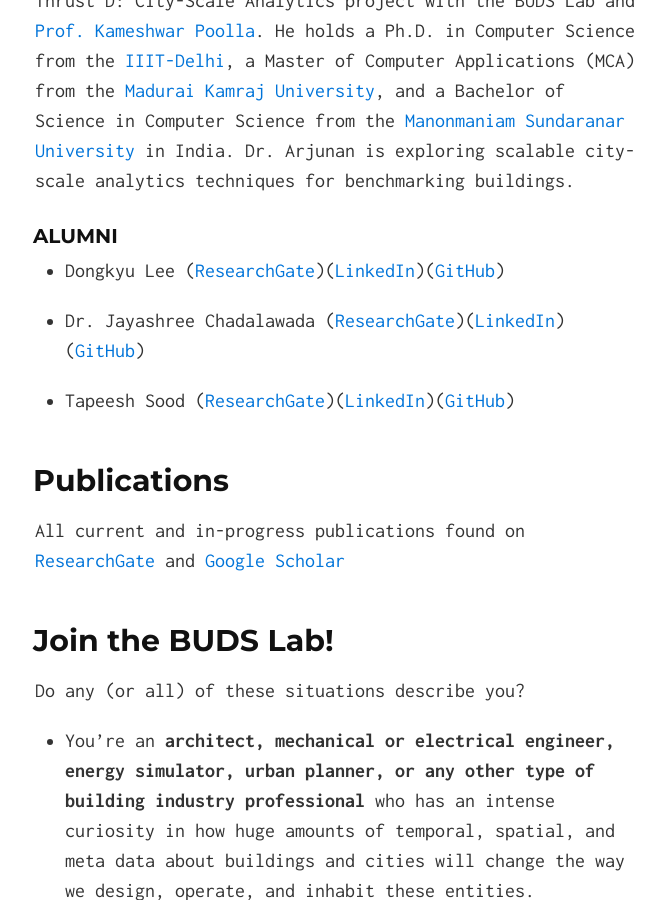
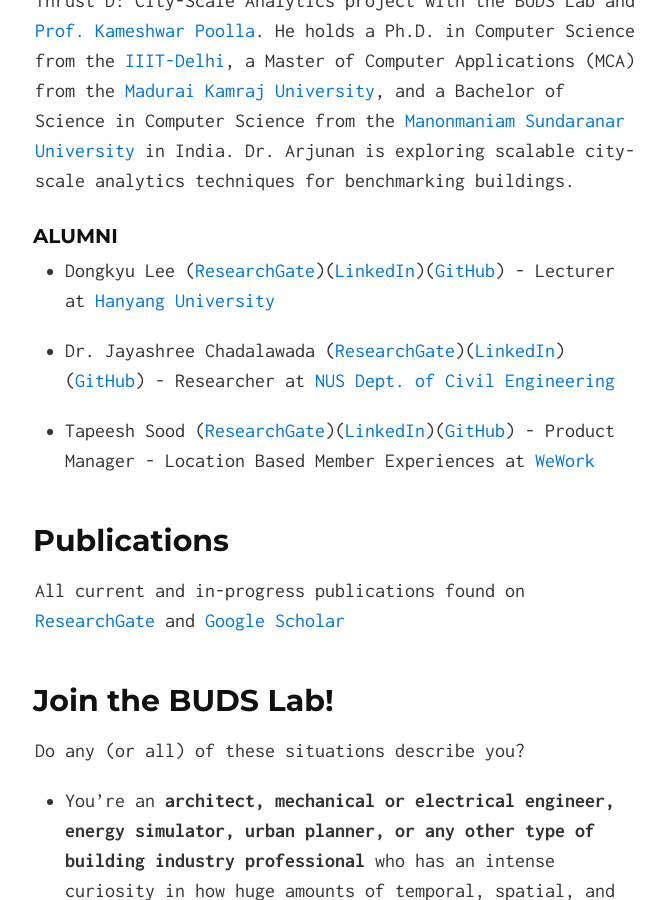
Before and after one commit to buds-lab/buds-lab.github.io, a Jekyll site: the page built from index.md, in a window 1280 px wide and 900 px high, scrolled down 4514 px. Shown: the whole window, without its empty margins (305-970 px from the left). Built offline with Jekyll 4.4.1, drawn with Linux system fonts in a browser that asks for light colours.

Commit message:
added alumni locations

```diff
--- a/index.md
+++ b/index.md
@@ -81,11 +81,11 @@ Dr. Pandarasamy Arjunan ([ResearchGate](https://www.researchgate.net/profile/Pan
 
 
 #### Alumni
-* Dongkyu Lee ([ResearchGate](https://www.researchgate.net/profile/Dongkyu_Lee10){:target="_blank"})([LinkedIn](https://www.linkedin.com/in/dongkyu-lee-5ba66764/){:target="_blank"})([GitHub](https://github.com/Kyu2){:target="_blank"})
+* Dongkyu Lee ([ResearchGate](https://www.researchgate.net/profile/Dongkyu_Lee10){:target="_blank"})([LinkedIn](https://www.linkedin.com/in/dongkyu-lee-5ba66764/){:target="_blank"})([GitHub](https://github.com/Kyu2){:target="_blank"}) - Lecturer at [Hanyang University](https://www.hanyang.ac.kr/web/eng){:target="_blank"}
 
-* Dr. Jayashree Chadalawada ([ResearchGate](https://www.researchgate.net/profile/Jayashree_Chadalawada){:target="_blank"})([LinkedIn](https://www.linkedin.com/in/jayashree-chadalawada-b241132b/){:target="_blank"})([GitHub](https://github.com/Jayashreerao){:target="_blank"})
+* Dr. Jayashree Chadalawada ([ResearchGate](https://www.researchgate.net/profile/Jayashree_Chadalawada){:target="_blank"})([LinkedIn](https://www.linkedin.com/in/jayashree-chadalawada-b241132b/){:target="_blank"})([GitHub](https://github.com/Jayashreerao){:target="_blank"}) - Researcher at [NUS Dept. of Civil Engineering](https://www.eng.nus.edu.sg/cee/){:target="_blank"}
 
-* Tapeesh Sood ([ResearchGate](https://www.researchgate.net/profile/Tapeesh_Sood){:target="_blank"})([LinkedIn](https://www.linkedin.com/in/tapeeshsood/){:target="_blank"})([GitHub](https://github.com/tapeesh){:target="_blank"})
+* Tapeesh Sood ([ResearchGate](https://www.researchgate.net/profile/Tapeesh_Sood){:target="_blank"})([LinkedIn](https://www.linkedin.com/in/tapeeshsood/){:target="_blank"})([GitHub](https://github.com/tapeesh){:target="_blank"}) - Product Manager - Location Based Member Experiences at [WeWork](https://www.wework.com/en-GB){:target="_blank"}
 
 ## Publications
 All current and in-progress publications found on [ResearchGate](http://bit.ly/2nirRMQ){:target="_blank"} and [Google Scholar](http://bit.ly/2mzJM35){:target="_blank"}
```
